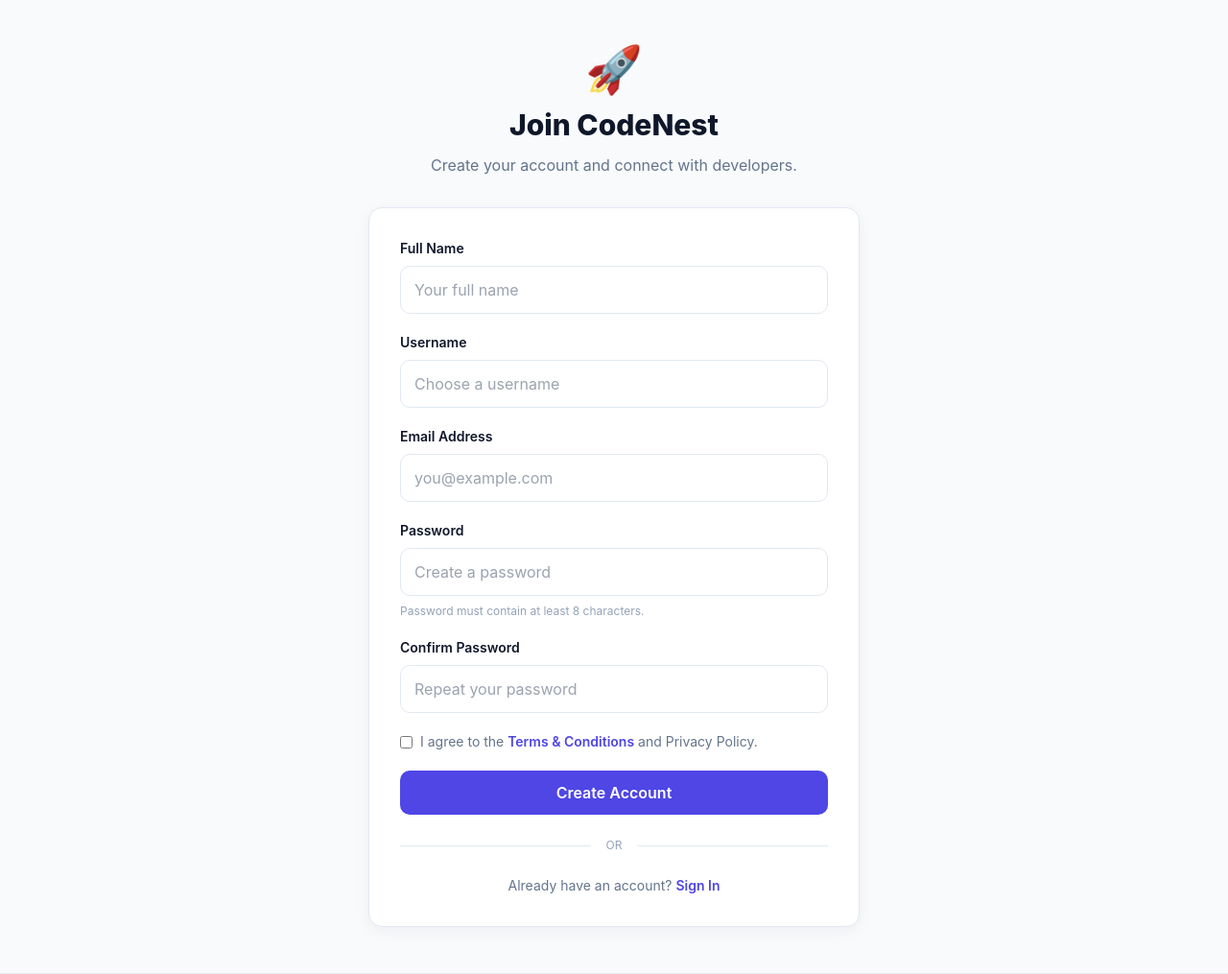
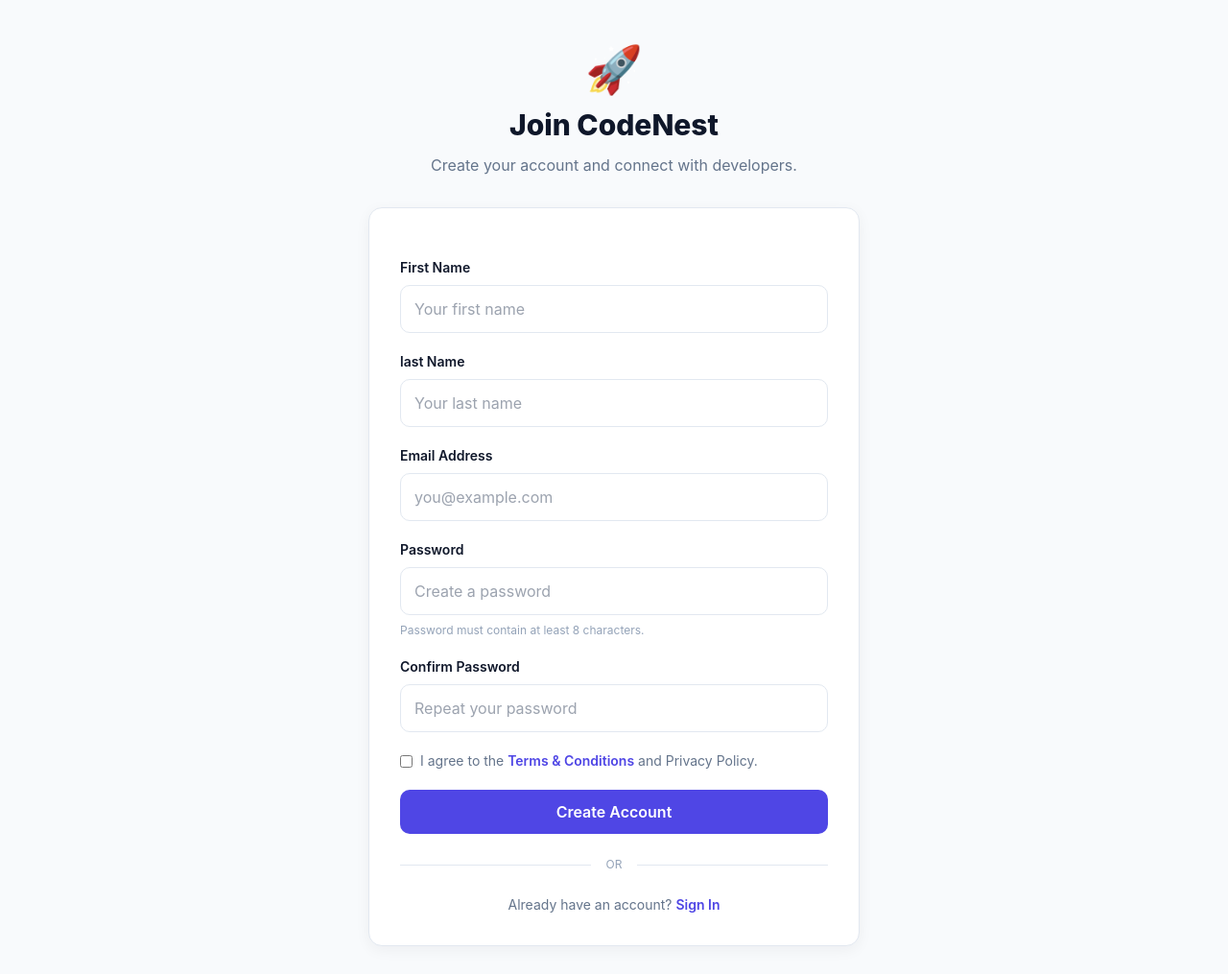
Before and after one commit to daryoushjamshidi8080/code-nest, a Django app: page /accounts/register/ in a window 1280 px wide. Shown: the part 75-1090 px from the top of the page at 96% size. Run offline with Django 5.2, Linux system fonts and the light colour scheme; some libraries are stand-ins or nearby versions.

Commit message:
fix register

```diff
--- a/backend/accounts/templates/accounts/register.html
+++ b/backend/accounts/templates/accounts/register.html
@@ -22,7 +22,7 @@
     <nav class="bg-white dark:bg-slate-800 border-b border-slate-200 dark:border-slate-700">
         <div class="max-w-7xl mx-auto px-6 py-4 flex items-center justify-between">
 
-            <a href="index.html" class="text-2xl font-extrabold text-indigo-600">
+            <a href="{% url "home" %}" class="text-2xl font-extrabold text-indigo-600">
                 CodeNest<span class="text-slate-800 dark:text-white">.</span>
             </a>
 
@@ -31,7 +31,7 @@
                     🌙
                 </button>
 
-                <a href="login.html"
+                <a href="{% url "login" %}"
                    class="text-sm font-semibold text-indigo-600 hover:text-indigo-700">
                     Sign In
                 </a>
@@ -60,42 +60,70 @@
             <!-- Register Card -->
             <div class="content-card p-8">
 
-                <form id="registerForm" class="space-y-5">
+                <form method='POST' id="registerForm" class="space-y-5">
+                    {% csrf_token %}
+
+                    {% if form.non_field_errors %}
+                        <ul class="rounded-lg bg-red-50 border border-red-200 p-3 text-sm text-red-700 space-y-1">
+                            {% for error in form.non_field_errors %}
+                                <li>{{ error }}</li>
+                            {% endfor %}
+                        </ul>
+                    {% endif %}
 
                     <div>
+                        {% if form.first_name.errors %}
+                        <ul class="mt-1 text-sm text-red-500">
+                            {% for error in form.first_name.errors %}
+                                <li>{{ error }}</li>
+                            {% endfor %}
+                        </ul>
+                        {% endif %}
                         <label for="fullName" class="block text-sm font-semibold mb-2">
-                            Full Name
+                            First Name
                         </label>
 
                         <input
                             type="text"
                             id="fullName"
-                            name="full_name"
+                            name="first_name"
                             class="form-input"
-                            placeholder="Your full name"
+                            placeholder="Your first name"
+                            autocomplete="name"
+                            required
+                        >
+                    </div>
+                    <div>
+                        {% if form.last_name.errors %}
+                        <ul class="mt-1 text-sm text-red-500">
+                            {% for error in form.last_name.errors %}
+                                <li>{{ error }}</li>
+                            {% endfor %}
+                        </ul>
+                        {% endif %}
+                        <label for="fullName" class="block text-sm font-semibold mb-2">
+                            last Name
+                        </label>
+
+                        <input
+                            type="text"
+                            id="fullName"
+                            name="last_name"
+                            class="form-input"
+                            placeholder="Your last name"
                             autocomplete="name"
                             required
                         >
                     </div>
 
                     <div>
-                        <label for="username" class="block text-sm font-semibold mb-2">
-                            Username
-                        </label>
-
-                        <input
-                            type="text"
-                            id="username"
-                            name="username"
-                            class="form-input"
-                            placeholder="Choose a username"
-                            autocomplete="username"
-                            minlength="3"
-                            required
-                        >
-                    </div>
-
-                    <div>
+                        {% if form.email.errors %}
+                        <ul class="mt-1 text-sm text-red-500">
+                            {% for error in form.email.errors %}
+                                <li>{{ error }}</li>
+                            {% endfor %}
+                        </ul>
+                        {% endif %}
                         <label for="registerEmail" class="block text-sm font-semibold mb-2">
                             Email Address
                         </label>
@@ -112,6 +140,13 @@
                     </div>
 
                     <div>
+                        {% if form.password2.errors %}
+                        <ul class="mt-1 text-sm text-red-500">
+                            {% for error in form.password2.errors %}
+                                <li>{{ error }}</li>
+                            {% endfor %}
+                        </ul>
+                        {% endif %}
                         <label for="registerPassword" class="block text-sm font-semibold mb-2">
                             Password
                         </label>
@@ -119,7 +154,7 @@
                         <input
                             type="password"
                             id="registerPassword"
-                            name="password"
+                            name="password1"
                             class="form-input"
                             placeholder="Create a password"
                             autocomplete="new-password"
@@ -140,7 +175,7 @@
                         <input
                             type="password"
                             id="confirmPassword"
-                            name="confirm_password"
+                            name="password2"
                             class="form-input"
                             placeholder="Repeat your password"
                             autocomplete="new-password"
@@ -185,7 +220,7 @@
 
                 <p class="text-center text-sm text-slate-500 dark:text-slate-400">
                     Already have an account?
-                    <a href="login.html" class="font-semibold text-indigo-600 hover:underline">
+                    <a href="{% url "login" %}" class="font-semibold text-indigo-600 hover:underline">
                         Sign In
                     </a>
                 </p>
--- a/backend/accounts/views.py
+++ b/backend/accounts/views.py
@@ -38,8 +38,22 @@ class LoginView(FormView):
         return super().get(request, *args, **kwargs)
 
 
-class RegisterView(TemplateView):
+class RegisterView(FormView):
     '''
     a class display register template
     '''
     template_name = 'accounts/register.html'
+    form_class = UserCreationForm
+    success_url = reverse_lazy('home')
+
+    def form_valid(self, form):
+        user = form.save()
+        print("User Valid :", user)
+
+        login(self.request, user) # login auto before sign up
+
+        return super().form_valid(form)
+
+    def form_invalid(self, form):
+        print("User invalid Error: ", form.errors)
+        return super().form_invalid(form)
```
Also changed, not shown: backend/accounts/templates/accounts/login.html (+7 -0 lines).
